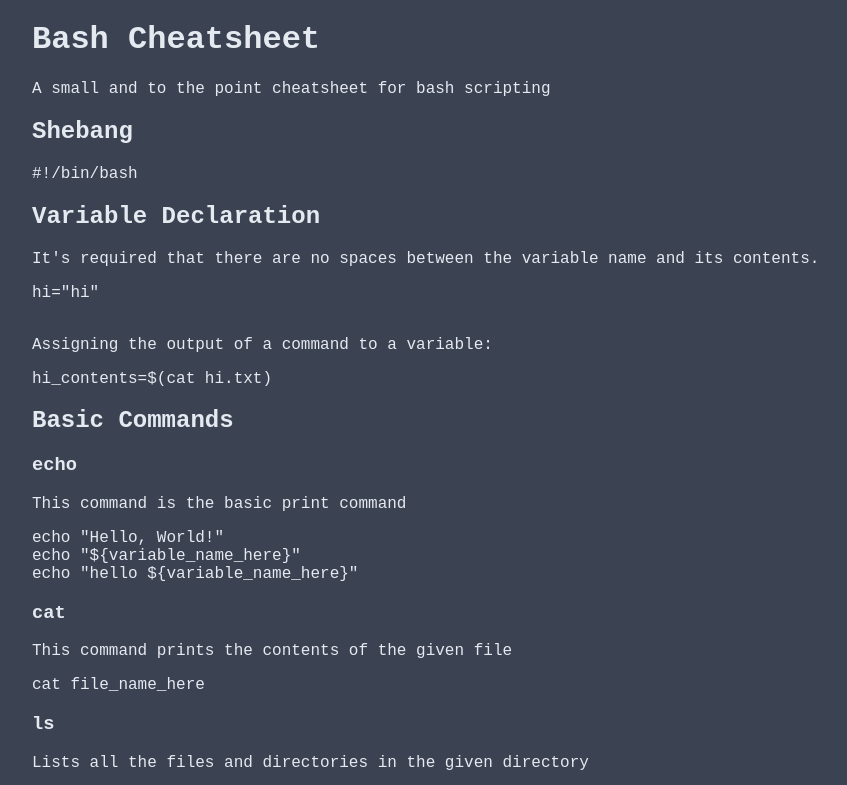
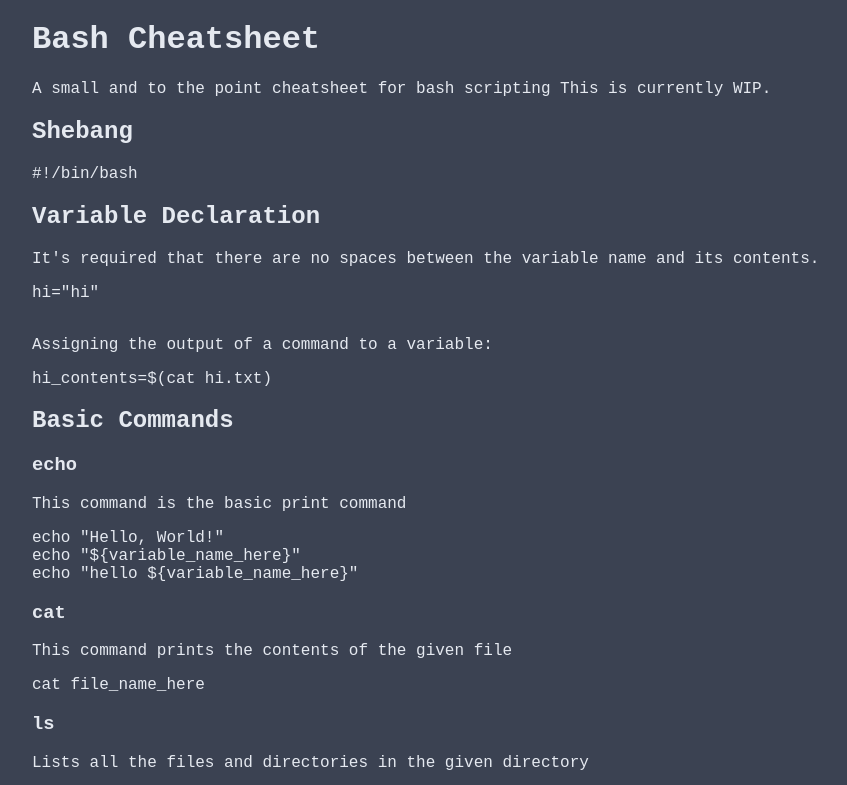
Before and after one commit to grian32/bash-cheatsheet, a plain HTML site: page index.html in a window 1280 px wide. Shown: the top 785 px of the page, without its empty margins (208-1055 px from the left). Drawn offline with Linux system fonts and the light colour scheme; a script that the page names is missing; a small style sheet from the web is missing.

Commit message:
add wip thing

```diff
--- a/index.html
+++ b/index.html
@@ -29,10 +29,12 @@
     </head>
 
     <body>
+        <!-- I tried to make the formatting as nice as possible but highlight.js really scuffs formatting if you want multiline to look good -->
         <h1> Bash Cheatsheet </h1>
 
         <p>
             A small and to the point cheatsheet for bash scripting
+            This is currently WIP.
         </p>
 
         <h2> Shebang </h2>
```
